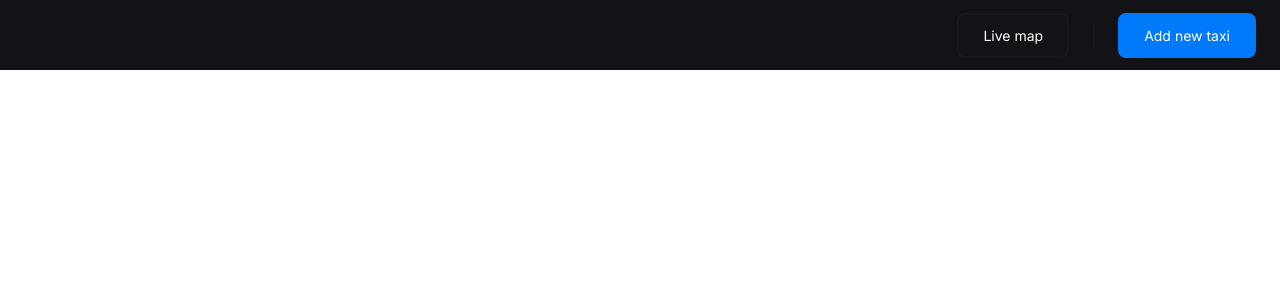
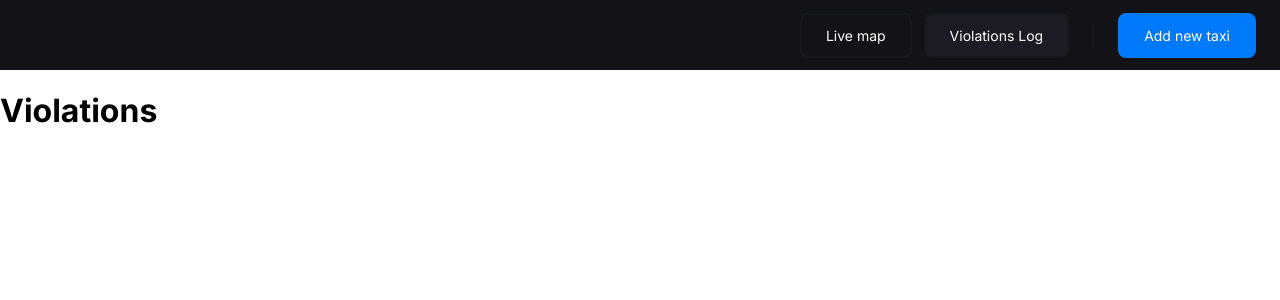
Before and after one commit to costerfrederik/ISENSIOT-Frontend, a Vue app: page /violations in a window 1280 px wide. Shown: the top 300 px of the page. Built offline with nearby package versions, Linux system fonts and the light colour scheme; no server answers.

Commit message:
chore: Added new page for logging geofence violations

```diff
--- a/src/components/AppHeader.vue
+++ b/src/components/AppHeader.vue
@@ -2,6 +2,7 @@
     <header class="header">
         <nav class="header__nav">
             <router-link to="/" class="nav__link" active-class="link--active">Live map</router-link>
+            <router-link to="/violations" class="nav__link" active-class="link--active">Violations Log</router-link>
         </nav>
         <span class="header__divider"></span>
         <button class="header__action" @click="openModal">Add new taxi</button>
--- a/src/router/index.ts
+++ b/src/router/index.ts
@@ -1,16 +1,22 @@
-import { createRouter, createWebHistory, RouteRecordRaw } from "vue-router";
-import HomeView from "../views/HomeView.vue";
-import DashboardView from "../views/DashboardView.vue";
+import { createRouter, createWebHistory, RouteRecordRaw } from 'vue-router';
+import HomeView from '@/views/HomeView.vue';
+import DashboardView from '@/views/DashboardView.vue';
+import ViolationsView from '@/views/ViolationsView.vue';
 
 const routes: Array<RouteRecordRaw> = [
     {
-    path: "/",
-    name: "home",
+        path: '/',
+        name: 'home',
         component: HomeView,
     },
     {
-    path: "/dashboard/:identifier",
-    name: "dashboard",
+        path: '/violations',
+        name: 'violations',
+        component: ViolationsView,
+    },
+    {
+        path: '/dashboard/:identifier',
+        name: 'dashboard',
         component: DashboardView,
     },
 ];
--- /dev/null
+++ b/src/views/ViolationsView.vue
@@ -0,0 +1,13 @@
+<template>
+    <h1>Violations</h1>
+</template>
+
+<script setup lang="ts">
+import { onMounted } from 'vue';
+
+onMounted(() => {
+    console.log('');
+});
+</script>
+
+<style scoped lang="scss"></style>
```
Lines whose indentation alone changed are shown as unchanged.
